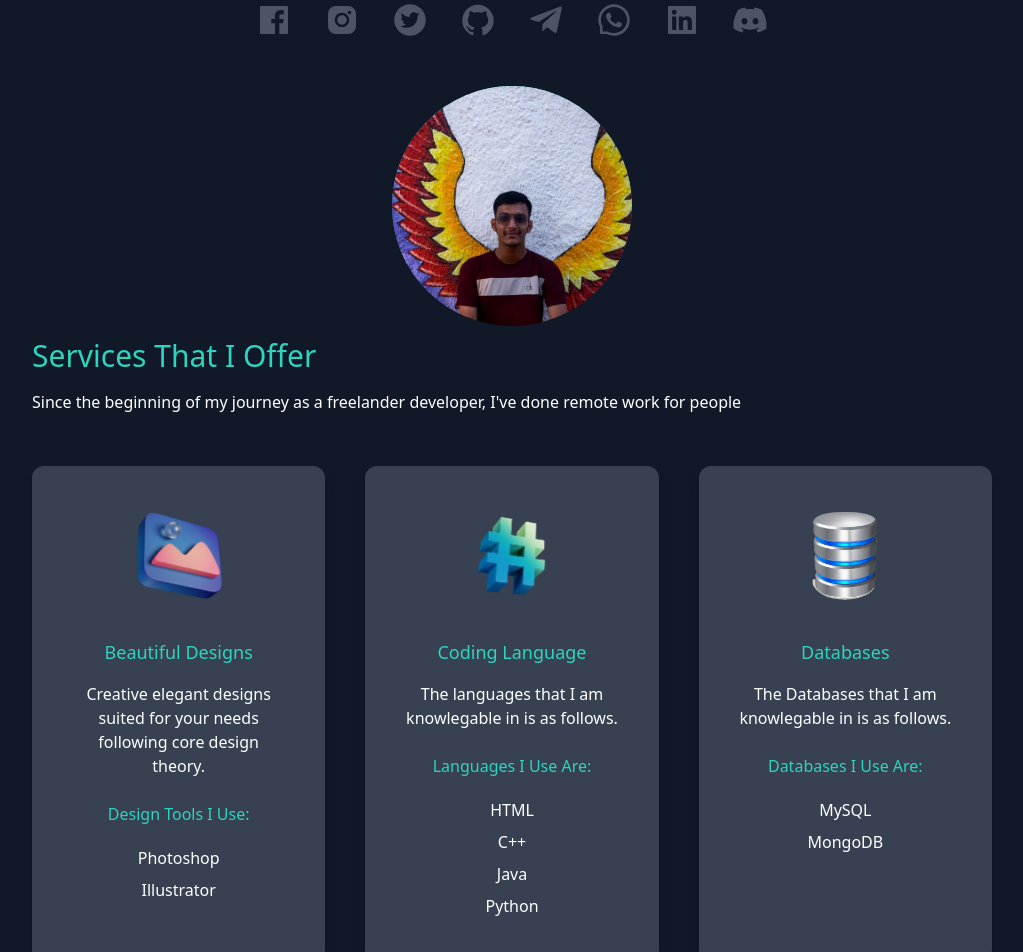
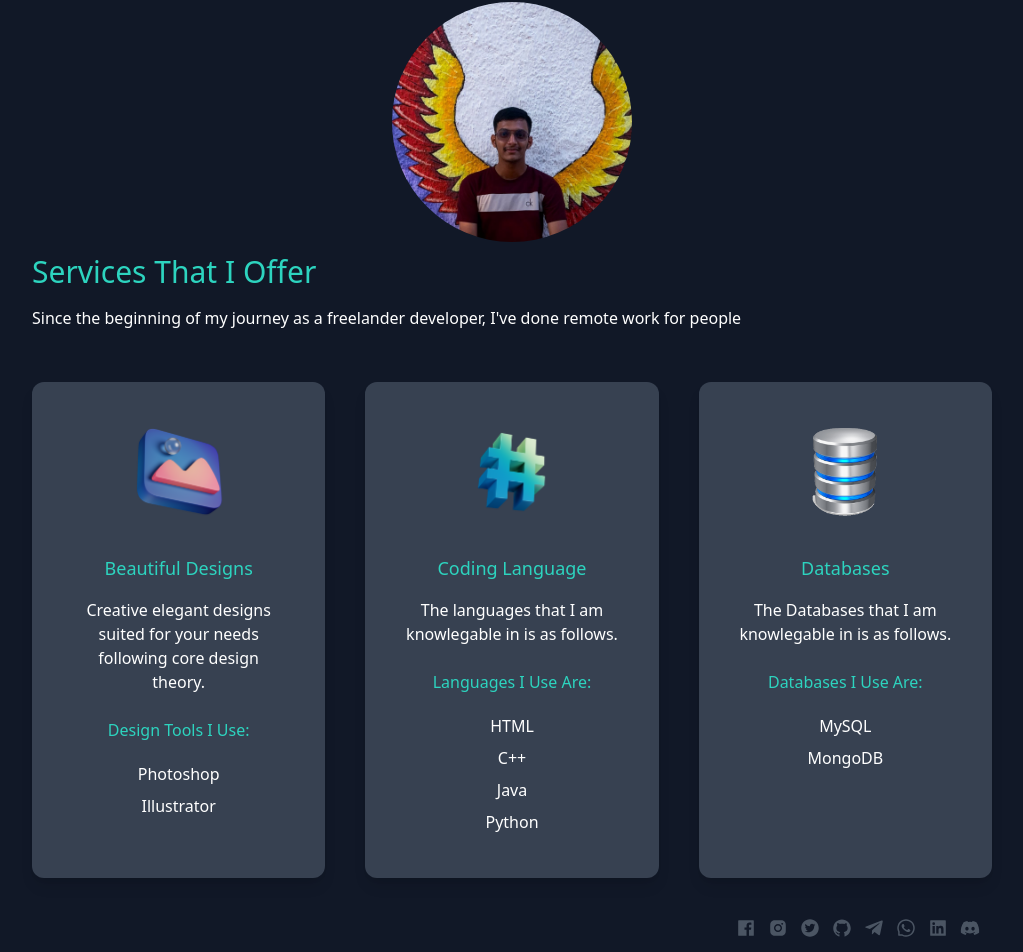
Before and after one commit to klrab3490/klrab3490.github.io, a Next.js app: page / in a window 1280 px wide. Shown: the part 622-1574 px from the top of the page, without its empty margins (128-1151 px from the left). Built offline with nearby package versions, Linux system fonts and the light colour scheme; a web font is replaced by a local one.

Commit message:
fifth commit

```diff
--- a/pages/index.js
+++ b/pages/index.js
@@ -1,4 +1,5 @@
 import Head from 'next/head';
+import Link from 'next/link';
 import { BsFillMoonStarsFill } from 'react-icons/bs';
 import {
   AiFillGithub,
@@ -18,14 +19,6 @@ import databases from "../public/databases.png";
 import { useState } from 'react';
 import Typewriter from 'typewriter-effect';
 
-<Typewriter
-  options={{
-    strings: ['Hello', 'World'],
-    autoStart: true,
-    loop: true,
-  }}
-/>
-
 export default function Home()
 {
   const[darkMode,setDarkMode] = useState(true);
@@ -37,7 +30,7 @@ export default function Home()
 
       <main className='" bg-white px-10 m:px-20 lg:px-40 dark:bg-gray-900'>
         <section className="min-h-screen" >
-          <nav className='py-10 mb-12 flex justify-between'>
+          <nav className='py-5 mb-6 flex justify-between'>
             <h1 className='text-xl font-VT323 lg:text-3xl text-black dark:text-white'>Developed By Rahul</h1>
             <ul className='flex items-center'>
               <li>
@@ -81,34 +74,34 @@ export default function Home()
           <div>
             <p className='text-3xl flex justify-center font-burtons gap-8 text-teal-800 dark:text-teal-400 py-3'>Connect with me</p>
             <div className='text-3xl flex justify-center gap-4 text-gray-600 py-2 lg:gap-8 lg:text-4xl'>
-              <a href='https://www.facebook.com/rahul.bushi/'>
+              <Link href='https://www.facebook.com/rahul.bushi/'>
                 <AiFillFacebook />
-              </a>
-              <a href='https://www.instagram.com/kl.rab_3490/'>
+              </Link>
+              <Link href='https://www.instagram.com/kl.rab_3490/'>
                 <AiFillInstagram />
-              </a>
-              <a href='https://twitter.com/klrab_3490_'>
+              </Link>
+              <Link href='https://twitter.com/klrab_3490_'>
                 <AiFillTwitterCircle />
-              </a>
-              <a href='https://github.com/klrab3490'>
+              </Link>
+              <Link href='https://github.com/klrab3490'>
                 <AiFillGithub />
-              </a>
-              <a href='https://t.me/klrab_3490'>
+              </Link>
+              <Link href='https://t.me/klrab_3490'>
                 <FaTelegramPlane />
-              </a>
-              <a href='https://wa.me/7994542331?text=Hi'>
+              </Link>
+              <Link href='https://wa.me/7994542331?text=Hi'>
                 <AiOutlineWhatsApp />
-              </a>
-              <a href='https://www.linkedin.com/in/rahul-a-b-0044b1232/'>
+              </Link>
+              <Link href='https://www.linkedin.com/in/rahul-a-b-0044b1232/'>
                 <AiFillLinkedin />
-              </a>
-              <a href='https://discordapp.com/users/kl.rab_3490#8475'>
+              </Link>
+              <Link href='https://discordapp.com/users/kl.rab_3490#8475'>
                 <FaDiscord/>
-              </a>
+              </Link>
             </div>
           </div>
-          <div className='relative mx-auto bg-gradient-to-b from-teal-800 dark:from-teal-400 to-slate-200 rounded-full w-60 h-60 mt-10 overflow-hidden lg:h-100 lg:w-100'>
-            <Image src={deved} layout="fill" objectFit="cover"/>
+          <div className='relative mx-auto rounded-full w-60 h-60 mt-5 overflow-hidden lg:h-100 lg:w-100'>
+            <Image src={deved} />
           </div>
         </section>
 
@@ -155,6 +148,39 @@ export default function Home()
             </div>
           </div>
         </section>
+        <footer class="text-gray-600 body-font">
+          <div className=' justify-end h-10'>
+            <div className=' text-xl flex justify-end gap-4 text-gray-600  lg:gap-3'>
+              <Link href='https://www.facebook.com/rahul.bushi/'>
+                <AiFillFacebook />
+              </Link>
+              <Link href='https://www.instagram.com/kl.rab_3490/'>
+                <AiFillInstagram />
+              </Link>
+              <Link href='https://twitter.com/klrab_3490_'>
+                <AiFillTwitterCircle />
+              </Link>
+              <Link href='https://github.com/klrab3490'>
+                <AiFillGithub />
+              </Link>
+              <Link href='https://t.me/klrab_3490'>
+                <FaTelegramPlane />
+              </Link>
+              <Link href='https://wa.me/7994542331?text=Hi'>
+                <AiOutlineWhatsApp />
+              </Link>
+              <Link href='https://www.linkedin.com/in/rahul-a-b-0044b1232/'>
+                <AiFillLinkedin />
+              </Link>
+              <Link href='https://discordapp.com/users/kl.rab_3490#8475'>
+                <FaDiscord/>
+              </Link>
+              <div>
+                <br />
+              </div>
+            </div>
+          </div>
+        </footer>
       </main>
     </div>
   );
```
